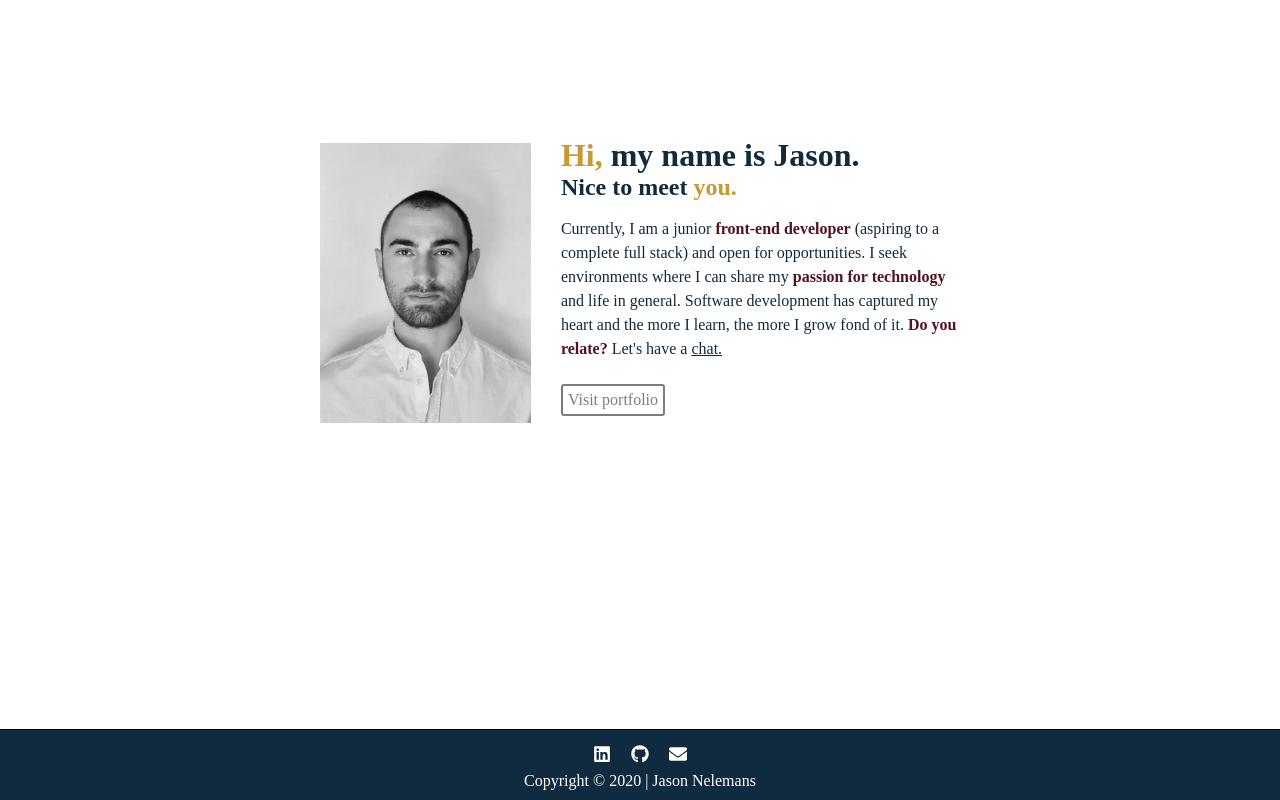
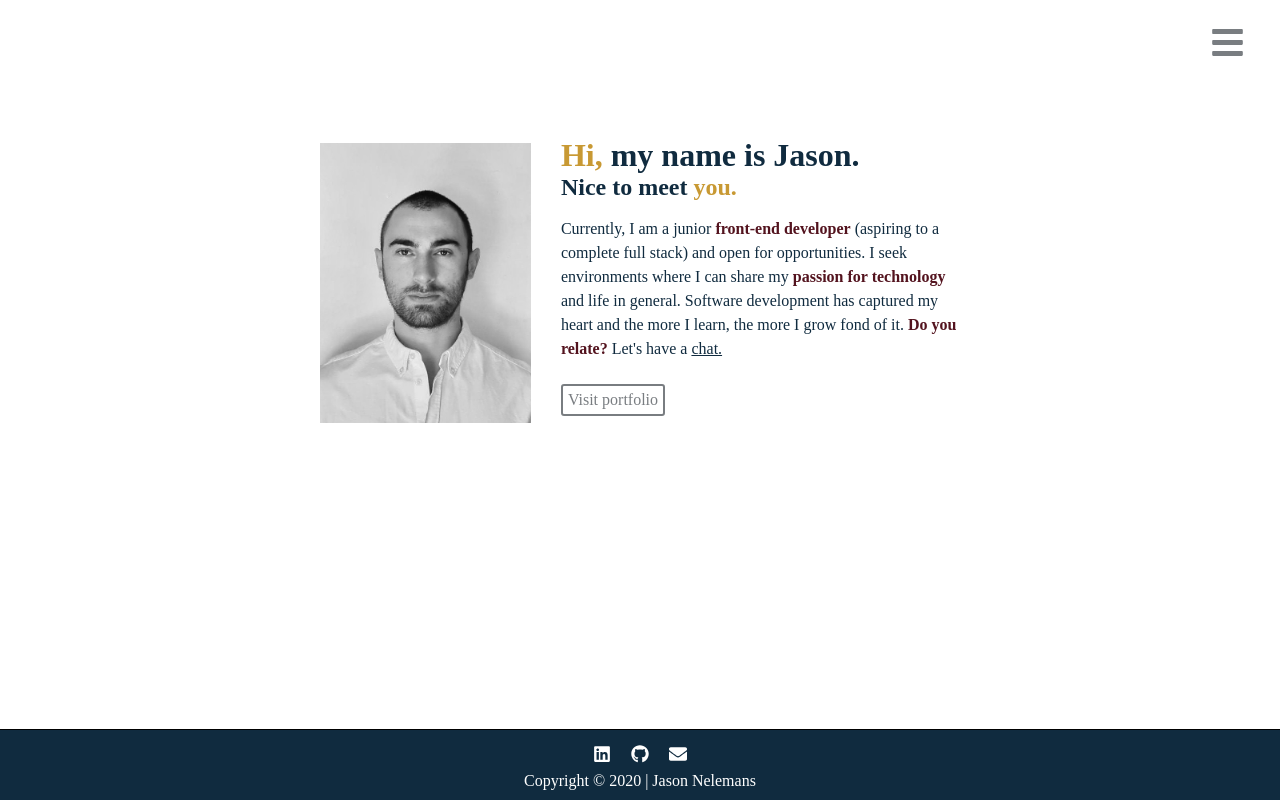
Before and after one commit to JasonNelemans/portfolio-website, a React (Create React App) app: page / in a window 1280 px wide. Built offline with nearby package versions, Linux system fonts and the light colour scheme.

Commit message:
created simple Navbar

```diff
--- a/src/App.tsx
+++ b/src/App.tsx
@@ -4,6 +4,7 @@ import styled, { createGlobalStyle } from 'styled-components';
 
 import About from './pages/about';
 import Footer from './components/footer';
+import Navbar from './components/Navbar';
 
 function App() {
   return (
@@ -11,6 +12,7 @@ function App() {
       <GlobalStyles />
       <Wrapper>
         <Content>
+          <Navbar />
           <Switch>
             <Route exact path="/" component={About} />
           </Switch>
--- /dev/null
+++ b/src/components/Navbar.tsx
@@ -0,0 +1,19 @@
+import React from 'react'
+import styled from 'styled-components';
+import { FaBars } from 'react-icons/fa'
+
+export default function Navbar() {
+  return (
+    <StyledNavbar>
+      <FaBars size={35} color='#797D81' />
+    </StyledNavbar>
+  )
+}
+
+const StyledNavbar = styled.div`
+  position: sticky;
+  display: flex;
+  justify-content: flex-end;
+  margin-top: 25px;
+  margin-right: 35px;
+`
--- a/src/pages/about.tsx
+++ b/src/pages/about.tsx
@@ -1,6 +1,7 @@
 import React from 'react';
 import styled from 'styled-components';
 
+import Navbar from '../components/Navbar'
 import picture from '../images/JasonPF.jpg'
 
 export default function About() {
```
